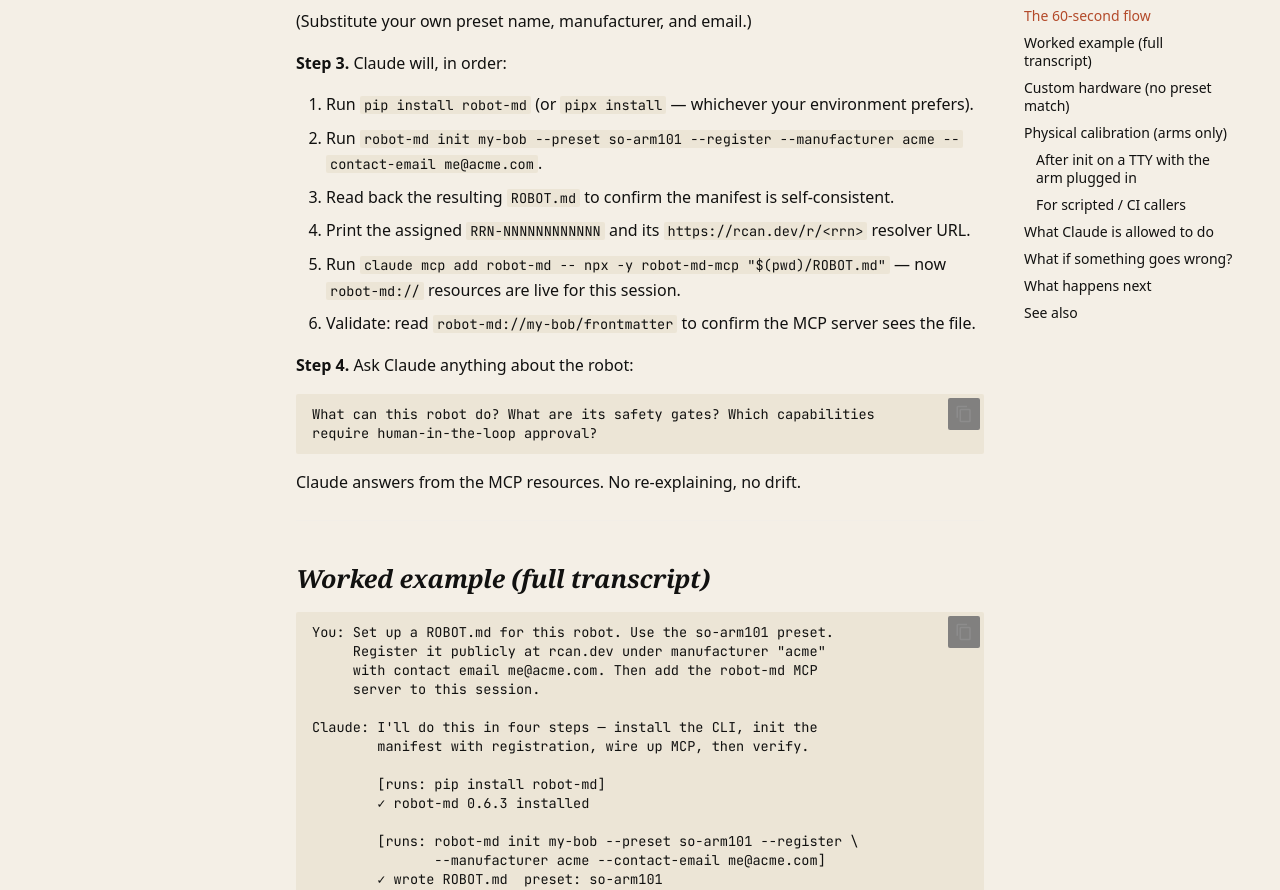
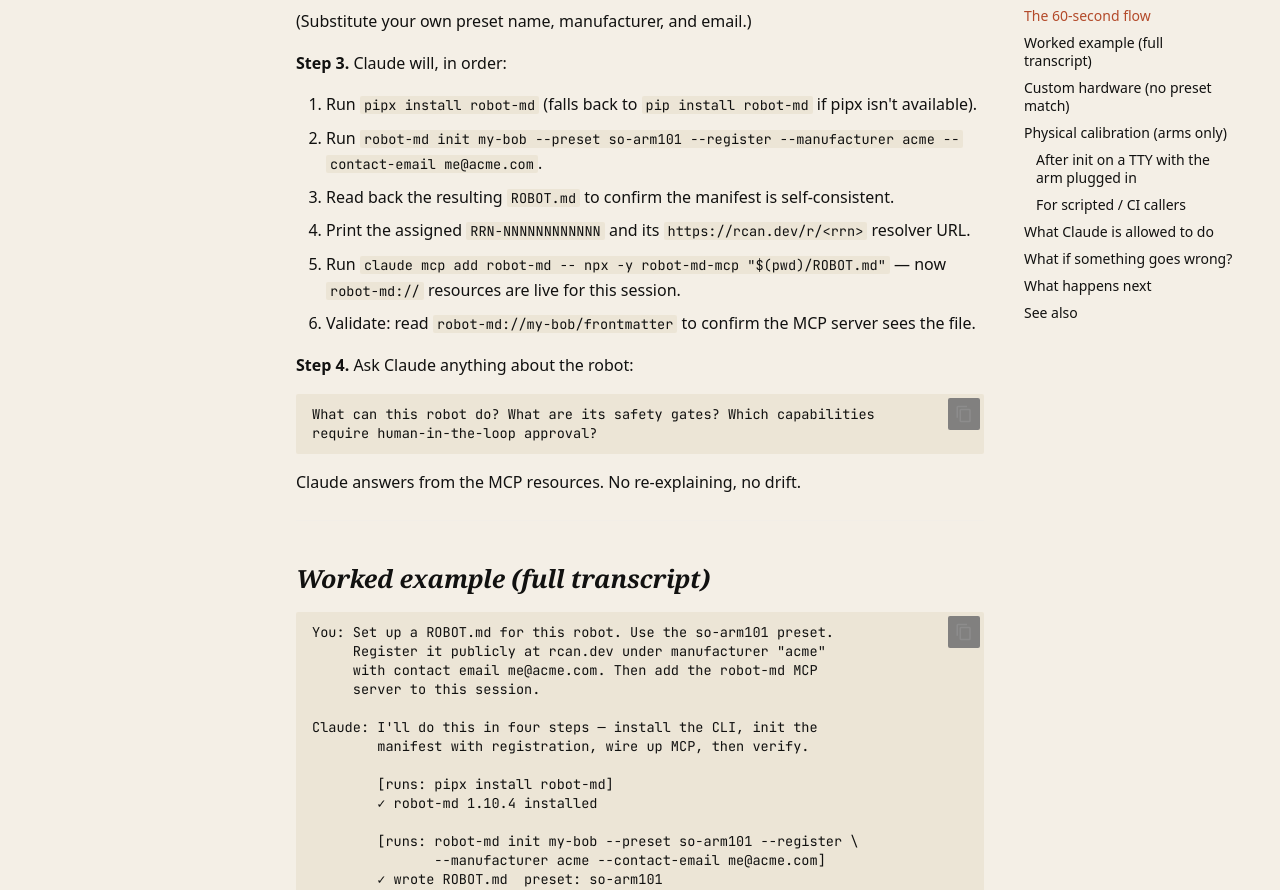
Before and after one commit to craigm26/robot-md-docs, an MkDocs documentation site: the page built from docs/getting-started/claude-code.md, in a window 1280 px wide and 1400 px high, scrolled down 912 px. Shown: the part 167-1057 px from the top of the window. Built offline with MkDocs 1.6.1 and Material for MkDocs 9.7.7, drawn with Linux system fonts in a browser that asks for light colours; comment, search, counter and statistics services are not loaded; some of the changed text lies outside the part shown.

Commit message:
fix(docs): install command modernize + version bump + agents/#managed link (Phase 3c)
Per docs/superpowers/specs/2026-05-11-landing-copy-phase3c-design.md.

Three surgical fixes on docs.robotmd.dev — voice across all 15 markdown
pages was already on-tone; only accuracy/freshness items needed touch.

Fix 1 — getting-started/claude-code.md:
- 3 occurrences of `pip install robot-md` → `pipx install robot-md`
  (modernize Python user-install per packaging guidance; the
  inside-Claude-session install is correctly Python, not the operator-
  outside `claude plugin add` from the Phase 1 hero).
- Stale version literal in transcript: `robot-md 0.6.3 installed` →
  `robot-md 1.10.4 installed` (matches PyPI today).

Fix 2 — compliance/index.md: footer link
`https://robotmd.dev/managed-agents/` → `https://robotmd.dev/agents/#managed`
(per Phase 2 T3 consolidation; 301 redirect handled it but canonical is
faster + cleaner).

Cross-repo MCP-count fix lands separately on RobotRegistryFoundation/robot-md
in a paired commit (apex agents/index.html had a stale "6 resources + 3 tools"
claim; canonical npm robot-md-mcp ships 4 + 2 — docs is correct).

Co-Authored-By: Claude Opus 4.7 (1M context) <noreply@anthropic.com>

```diff
--- a/docs/getting-started/claude-code.md
+++ b/docs/getting-started/claude-code.md
@@ -39,7 +39,7 @@ have resources pointing at the file.
 
 **Step 3.** Claude will, in order:
 
-1. Run `pip install robot-md` (or `pipx install` — whichever your environment prefers).
+1. Run `pipx install robot-md` (falls back to `pip install robot-md` if pipx isn't available).
 2. Run `robot-md init my-bob --preset so-arm101 --register --manufacturer acme --contact-email me@acme.com`.
 3. Read back the resulting `ROBOT.md` to confirm the manifest is self-consistent.
 4. Print the assigned `RRN-NNNNNNNNNNNN` and its `https://rcan.dev/r/<rrn>` resolver URL.
@@ -68,8 +68,8 @@ You: Set up a ROBOT.md for this robot. Use the so-arm101 preset.
 Claude: I'll do this in four steps — install the CLI, init the
         manifest with registration, wire up MCP, then verify.
 
-        [runs: pip install robot-md]
-        ✓ robot-md 0.6.3 installed
+        [runs: pipx install robot-md]
+        ✓ robot-md 1.10.4 installed
 
         [runs: robot-md init my-bob --preset so-arm101 --register \
                --manufacturer acme --contact-email me@acme.com]
@@ -167,7 +167,7 @@ Manifest-only; no prompts, no MCP or skill install, no hardware touched. Identic
 
 Claude Code honors your permission mode. In the default *accept edits* mode, it will:
 
-- ✅ Run `pip install robot-md`, `npx robot-md-mcp`, `claude mcp add` — installation + wiring.
+- ✅ Run `pipx install robot-md`, `npx robot-md-mcp`, `claude mcp add` — installation + wiring.
 - ✅ Run `robot-md init / register / calibrate / validate / render` — manifest lifecycle.
 - ✅ Read and edit files under your project directory.
 - ⚠ **Ask before:** destructive operations (deleting registrations, `robot-md unregister <rrn>`), writing files outside the project, publishing to external registries with non-default endpoints.
```
Also changed, not shown: docs/compliance/index.md (+1 -1 lines).
